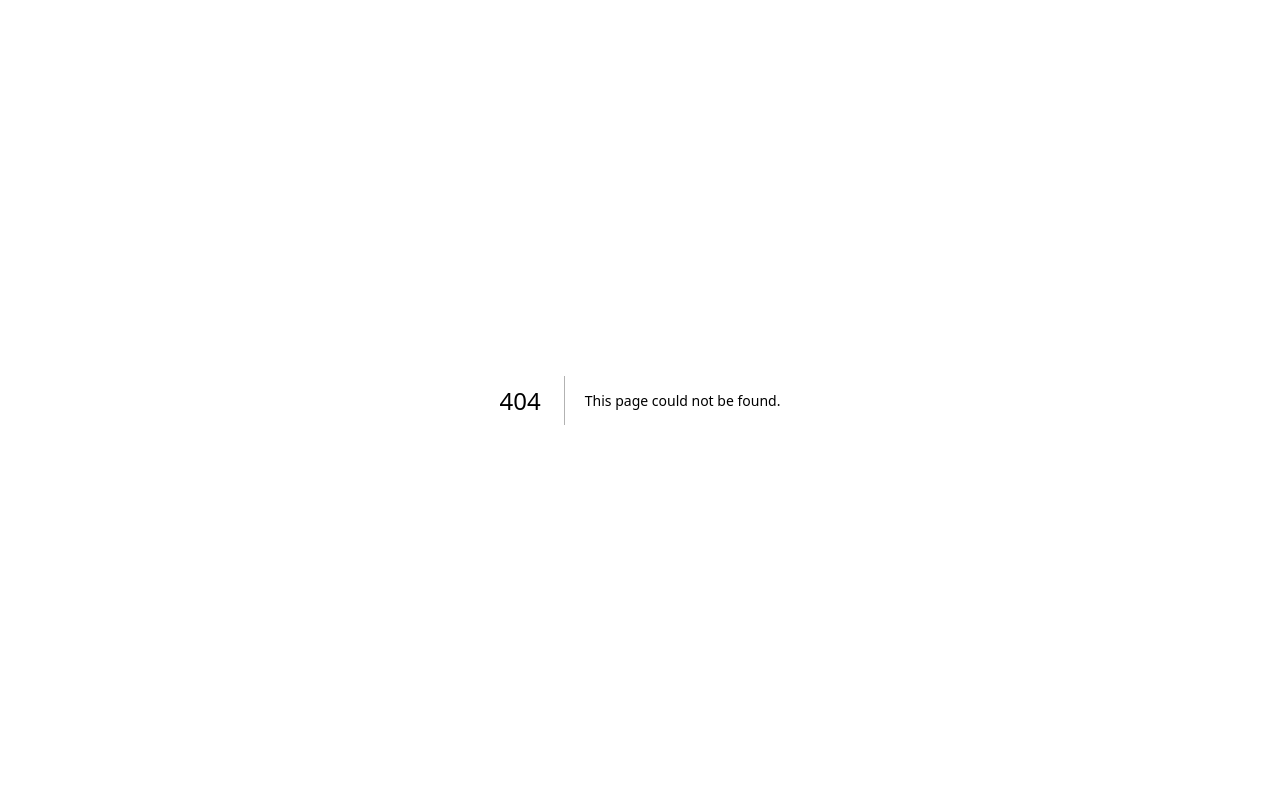
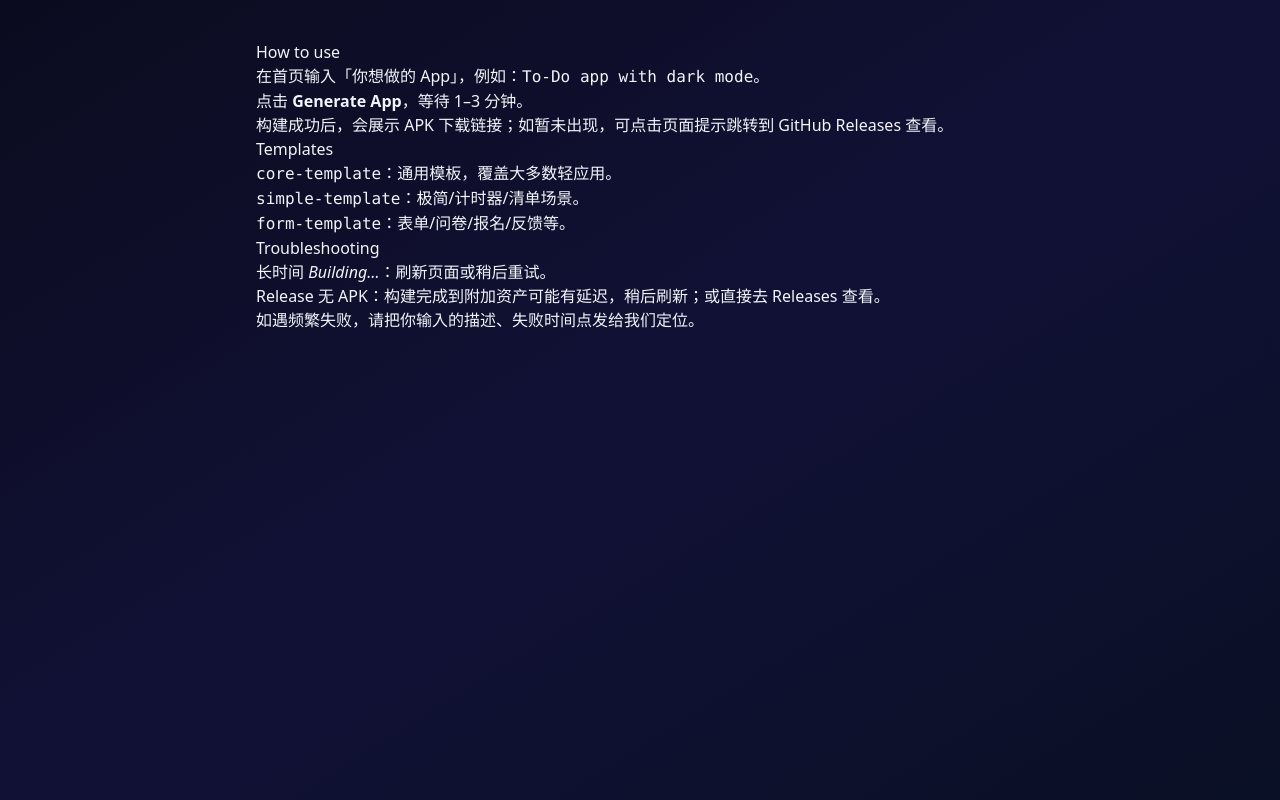
Before and after one commit to why459097630/niandongjicheng, a Next.js app: page /howto in a window 1280 px wide. Before the commit this address had no page. Built offline with nearby package versions, Linux system fonts and the light colour scheme.

Commit message:
Create page.tsx

```diff
--- /dev/null
+++ b/app/howto/page.tsx
@@ -0,0 +1,26 @@
+export default function HowTo() {
+  return (
+    <main className="prose prose-invert mx-auto max-w-3xl py-10">
+      <h1>How to use</h1>
+      <ol>
+        <li>在首页输入「你想做的 App」，例如：<code>To-Do app with dark mode</code>。</li>
+        <li>点击 <strong>Generate App</strong>，等待 1–3 分钟。</li>
+        <li>构建成功后，会展示 APK 下载链接；如暂未出现，可点击页面提示跳转到 GitHub Releases 查看。</li>
+      </ol>
+
+      <h2>Templates</h2>
+      <ul>
+        <li><code>core-template</code>：通用模板，覆盖大多数轻应用。</li>
+        <li><code>simple-template</code>：极简/计时器/清单场景。</li>
+        <li><code>form-template</code>：表单/问卷/报名/反馈等。</li>
+      </ul>
+
+      <h2>Troubleshooting</h2>
+      <ul>
+        <li>长时间 <em>Building…</em>：刷新页面或稍后重试。</li>
+        <li>Release 无 APK：构建完成到附加资产可能有延迟，稍后刷新；或直接去 Releases 查看。</li>
+        <li>如遇频繁失败，请把你输入的描述、失败时间点发给我们定位。</li>
+      </ul>
+    </main>
+  );
+}
```
